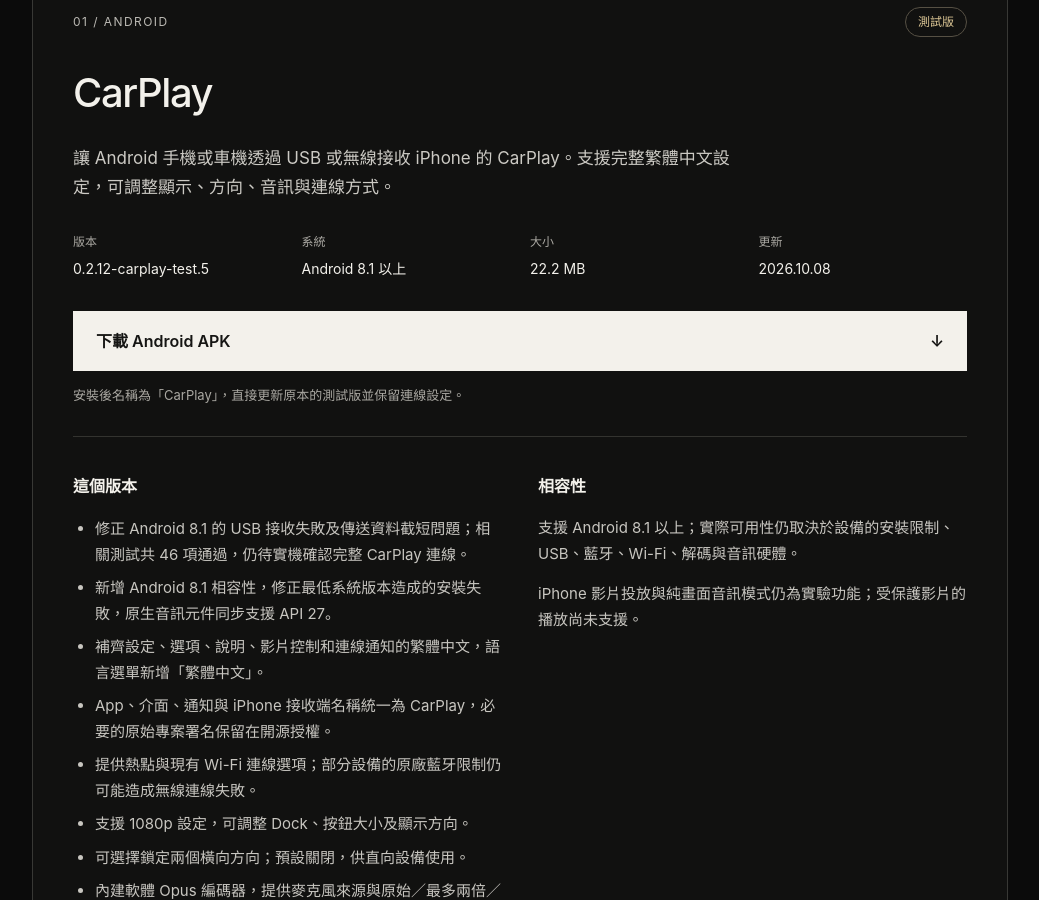
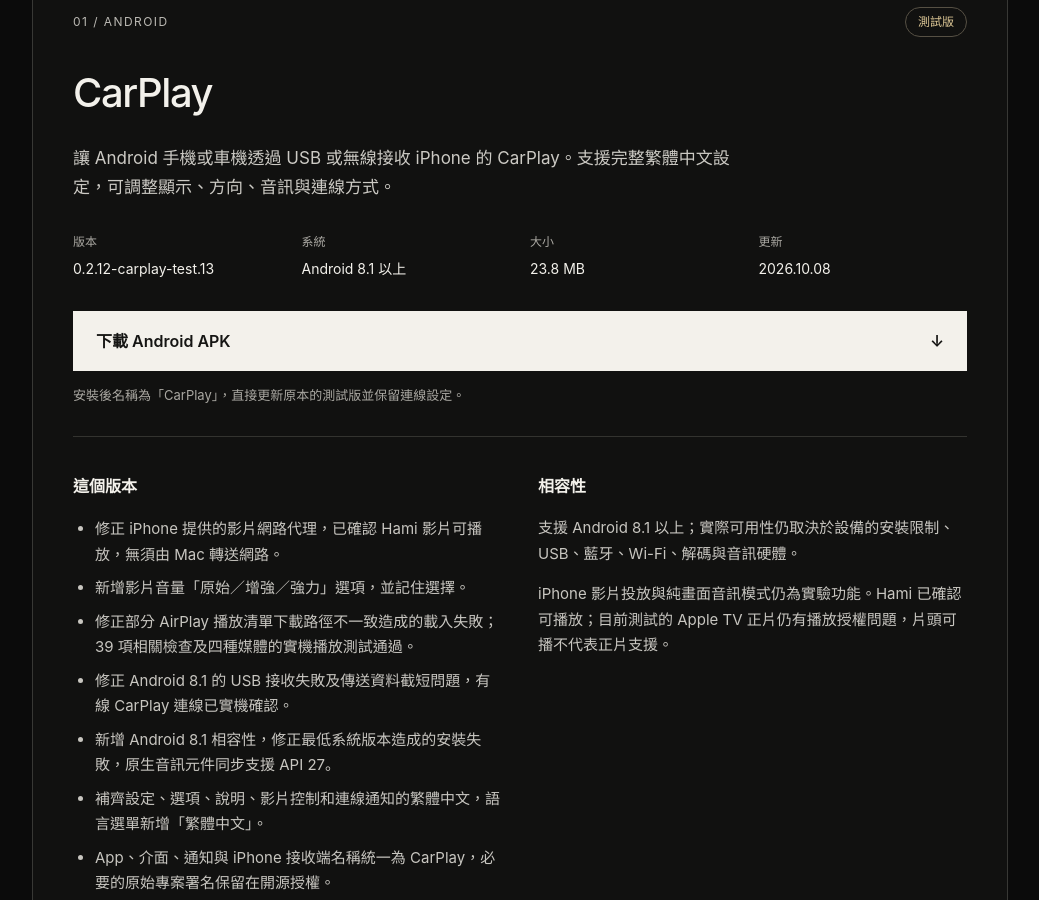
Before and after one commit to lancer1234/lancer1234.github.io, a Jekyll site: the page app/index.html, which Jekyll copies as it is, in a window 1280 px wide and 900 px high, scrolled down 432 px. Shown: the whole window, without its empty margins (120-1159 px from the left). Built offline with Jekyll 4.4.1, drawn with Linux system fonts in a browser that asks for light colours.

Commit message:
Publish CarPlay test.13 with AirPlay playlist and video audio fixes

```diff
--- a/app/index.html
+++ b/app/index.html
@@ -15,12 +15,12 @@
 <div class="release-top"><span class="eyebrow">01 / ANDROID</span><span class="badge">測試版</span></div>
 <h2 id="app-title">CarPlay</h2>
 <p class="description">讓 Android 手機或車機透過 USB 或無線接收 iPhone 的 CarPlay。支援完整繁體中文設定，可調整顯示、方向、音訊與連線方式。</p>
-<dl class="metadata"><div><dt>版本</dt><dd>0.2.12-carplay-test.5</dd></div><div><dt>系統</dt><dd>Android 8.1 以上</dd></div><div><dt>大小</dt><dd>22.2 MB</dd></div><div><dt>更新</dt><dd>2026.10.08</dd></div></dl>
-<a class="download" href="/app/downloads/CarPlay-0.2.12-test.5-20261008.apk" download>下載 Android APK <span aria-hidden="true">↓</span></a>
+<dl class="metadata"><div><dt>版本</dt><dd>0.2.12-carplay-test.13</dd></div><div><dt>系統</dt><dd>Android 8.1 以上</dd></div><div><dt>大小</dt><dd>23.8 MB</dd></div><div><dt>更新</dt><dd>2026.10.08</dd></div></dl>
+<a class="download" href="/app/downloads/CarPlay-0.2.12-test.13-20261008.apk" download>下載 Android APK <span aria-hidden="true">↓</span></a>
 <p class="caption">安裝後名稱為「CarPlay」，直接更新原本的測試版並保留連線設定。</p>
-<div class="notes"><section><h3>這個版本</h3><ul><li>修正 Android 8.1 的 USB 接收失敗及傳送資料截短問題；相關測試共 46 項通過，仍待實機確認完整 CarPlay 連線。</li><li>新增 Android 8.1 相容性，修正最低系統版本造成的安裝失敗，原生音訊元件同步支援 API 27。</li><li>補齊設定、選項、說明、影片控制和連線通知的繁體中文，語言選單新增「繁體中文」。</li><li>App、介面、通知與 iPhone 接收端名稱統一為 CarPlay，必要的原始專案署名保留在開源授權。</li><li>提供熱點與現有 Wi-Fi 連線選項；部分設備的原廠藍牙限制仍可能造成無線連線失敗。</li><li>支援 1080p 設定，可調整 Dock、按鈕大小及顯示方向。</li><li>可選擇鎖定兩個橫向方向；預設關閉，供直向設備使用。</li><li>內建軟體 Opus 編碼器，提供麥克風來源與原始／最多兩倍／最多四倍音量設定。語音辨識與通話相容性仍需依設備實測。</li></ul></section><section><h3>相容性</h3><p>支援 Android 8.1 以上；實際可用性仍取決於設備的安裝限制、USB、藍牙、Wi-Fi、解碼與音訊硬體。</p><p>iPhone 影片投放與純畫面音訊模式仍為實驗功能；受保護影片的播放尚未支援。</p></section></div>
+<div class="notes"><section><h3>這個版本</h3><ul><li>修正 iPhone 提供的影片網路代理，已確認 Hami 影片可播放，無須由 Mac 轉送網路。</li><li>新增影片音量「原始／增強／強力」選項，並記住選擇。</li><li>修正部分 AirPlay 播放清單下載路徑不一致造成的載入失敗；39 項相關檢查及四種媒體的實機播放測試通過。</li><li>修正 Android 8.1 的 USB 接收失敗及傳送資料截短問題，有線 CarPlay 連線已實機確認。</li><li>新增 Android 8.1 相容性，修正最低系統版本造成的安裝失敗，原生音訊元件同步支援 API 27。</li><li>補齊設定、選項、說明、影片控制和連線通知的繁體中文，語言選單新增「繁體中文」。</li><li>App、介面、通知與 iPhone 接收端名稱統一為 CarPlay，必要的原始專案署名保留在開源授權。</li><li>提供熱點與現有 Wi-Fi 連線選項；部分設備的原廠藍牙限制仍可能造成無線連線失敗。</li><li>支援 1080p 設定，可調整 Dock、按鈕大小及顯示方向。</li><li>可選擇鎖定兩個橫向方向；預設關閉，供直向設備使用。</li><li>內建軟體 Opus 編碼器，提供麥克風來源與原始／最多兩倍／最多四倍音量設定。語音辨識與通話相容性仍需依設備實測。</li></ul></section><section><h3>相容性</h3><p>支援 Android 8.1 以上；實際可用性仍取決於設備的安裝限制、USB、藍牙、Wi-Fi、解碼與音訊硬體。</p><p>iPhone 影片投放與純畫面音訊模式仍為實驗功能。Hami 已確認可播放；目前測試的 Apple TV 正片仍有播放授權問題，片頭可播不代表正片支援。</p></section></div>
 <section class="install"><h3>如何安裝</h3><ol><li>在 Android 設備開啟這個頁面，下載 APK。</li><li>若系統詢問，允許目前使用的瀏覽器安裝 App，再開啟下載檔案。</li><li>啟動 CarPlay，依畫面授予連線所需權限。有線連線請接上 iPhone，再按「透過 USB 連線」；無線連線請依 App 指示配對並加入設備 Wi-Fi。</li></ol></section>
-<details><summary>檔案校驗</summary><p>SHA-256</p><code>4f42295445479b1818b8386906217ff7a175875ab3fa4026added7a4278cfa2b</code><p><a href="/app/downloads/CarPlay-0.2.12-test.5-20261008.apk.sha256" download>下載校驗檔</a> · <a href="/app/downloads/CarPlay-test.5-source.zip" download>下載這版的開源程式碼</a></p></details>
+<details><summary>檔案校驗</summary><p>SHA-256</p><code>4b075692e844c5faaec8deba2b8e0306eb0435ca19313a6a4580f1cc69c254d8</code><p><a href="/app/downloads/CarPlay-0.2.12-test.13-20261008.apk.sha256" download>下載校驗檔</a> · <a href="/app/downloads/CarPlay-test.13-source.zip" download>下載這版的開源程式碼</a></p></details>
 </article>
 <p class="page-note">此頁未列在網站導覽；持有網址的人仍可存取。</p>
 </main>
```
Also changed, not shown: 3 other files.
